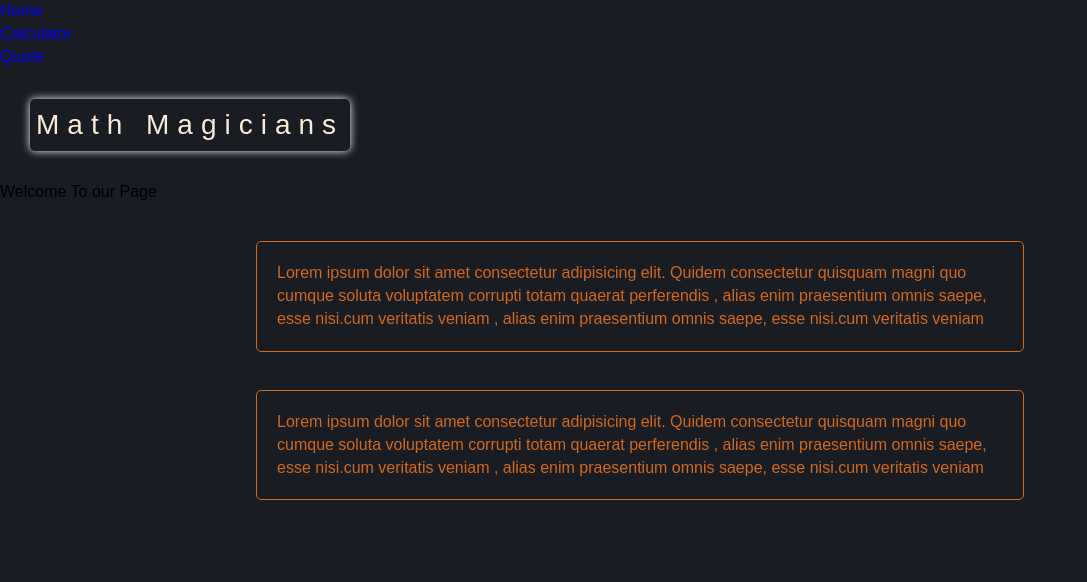
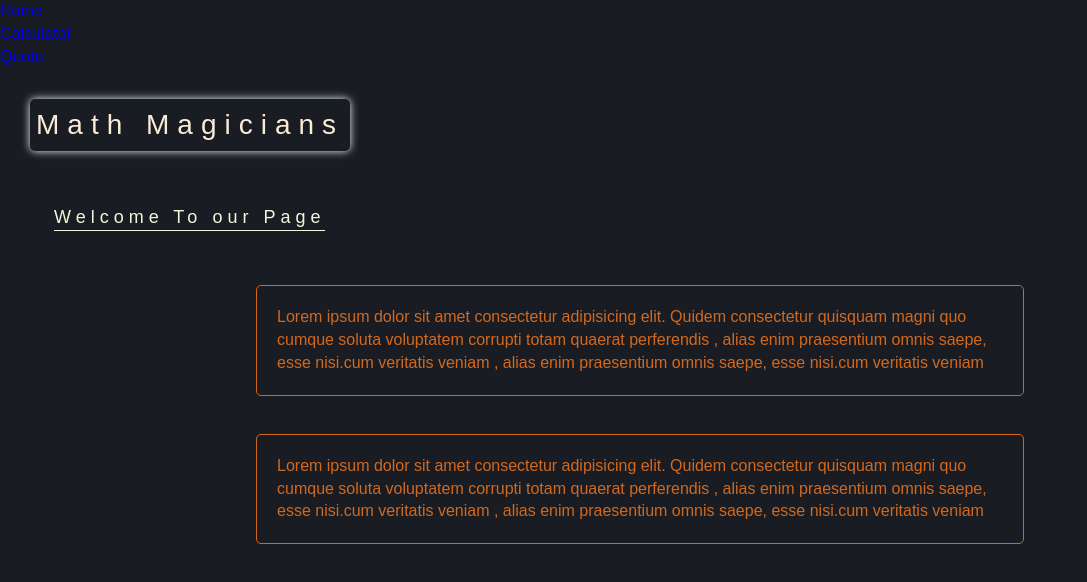
Before and after one commit to osamaashraf6/Math-magicians, a React (Create React App) app: page /home in a window 1280 px wide. Shown: the top 582 px of the page, without its empty margins (0-1087 px from the left). Built offline with nearby package versions, Linux system fonts and the light colour scheme.

Commit message:
Add class name for the welcome div

```diff
--- a/src/components/home/HomeContent.js
+++ b/src/components/home/HomeContent.js
@@ -4,7 +4,7 @@
 function HomeContent() {
   return (
     <>
-      <div>Welcome To our Page</div>
+      <div className="welcome">Welcome To our Page</div>
       <p>
         Lorem ipsum dolor sit amet consectetur adipisicing elit. Quidem consectetur
         quisquam magni quo cumque soluta voluptatem corrupti totam quaerat perferendis
```
